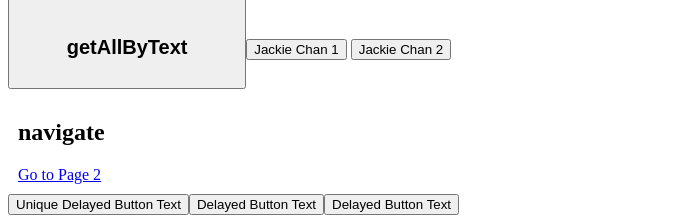
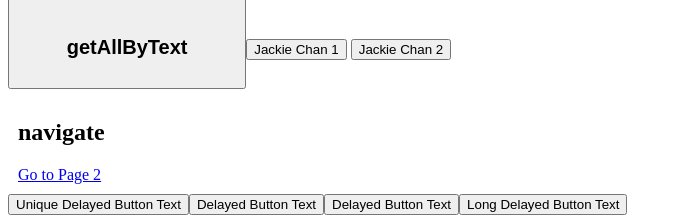
Before and after one commit to testing-library/webdriverio-testing-library, a website: page test-app/index.html in a window 1280 px wide. Shown: the part 1035-1258 px from the top of the page, without its empty margins (0-682 px from the left). Drawn offline with Linux system fonts and the light colour scheme.

Commit message:
test: improve flaky asyncUtilTimeout test

```diff
--- a/test-app/index.html
+++ b/test-app/index.html
@@ -132,6 +132,10 @@
         createButton('Delayed Button Text')
         createButton('Delayed Button Text')
       }, 500)
+
+      setTimeout(function () {
+        createButton('Long Delayed Button Text')
+      }, 2000)
     </script>
   </body>
 </html>
```
Also changed, not shown: test/async/configure.e2e.ts (+2 -4 lines).
